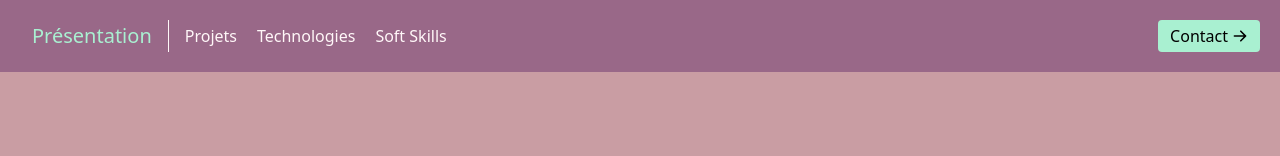
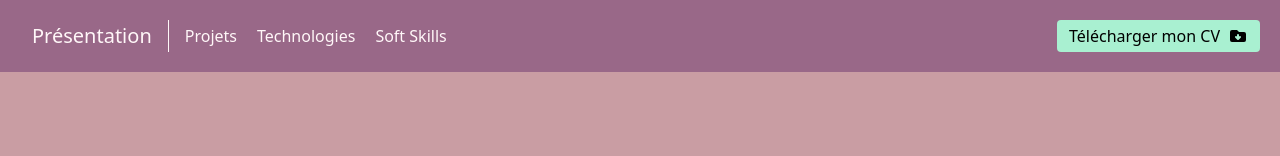
Before and after one commit to accardigianni/projet-portfolio, a React (Create React App) app in the folder my-portfolio/: page / in a window 1280 px wide. Shown: the top 156 px of the page. Built offline with nearby package versions, Linux system fonts and the light colour scheme.

Commit message:
download CV feature

```diff
--- /dev/null
+++ b/my-portfolio/src/components/DownloadPDF.js
@@ -0,0 +1,16 @@
+import React from "react";
+import { FolderDownloadIcon } from "@heroicons/react/solid";
+import CV from "../assets/Gianni-Accardi.pdf"
+
+
+export default function Download() {
+    return (
+        <a
+            href={CV}
+            download={CV}
+            className="inline-flex items-center bg-aquamarine border-0 py-1 px-3 focus:outline-none hover:bg-gray-700 rounded text-base mt-4 md:mt-0">
+            Télécharger mon CV
+            <FolderDownloadIcon className="w-5 h-5 ml-2" />
+        </a>
+    )
+}
--- a/my-portfolio/src/components/Navbar.js
+++ b/my-portfolio/src/components/Navbar.js
@@ -1,11 +1,12 @@
-import { ArrowRightIcon } from "@heroicons/react/solid";
+
 import React from "react";
+import Download from "./DownloadPDF"
 // as={href} to="/#about"
 export default function Navbar() {
   return (
     <header className="bg-eggplant md:sticky top-0 z-10">
       <div className="container mx-auto flex flex-wrap p-5 flex-col md:flex-row items-center">
-        <div className="title-font font-medium text-aquamarine mb-4 md:mb-0">
+        <div className="title-font font-medium text-snow hover:text-aquamarine mb-4 md:mb-0">
           <a href="#about" className="ml-3 text-xl">
             Présentation
           </a>
@@ -21,12 +22,7 @@ export default function Navbar() {
             Soft Skills
           </a>
         </nav>
-        <a
-          href="#contact"
-          className="inline-flex items-center bg-aquamarine border-0 py-1 px-3 focus:outline-none hover:bg-gray-700 rounded text-base mt-4 md:mt-0">
-          Contact
-          <ArrowRightIcon className="w-4 h-4 ml-1" />
-        </a>
+        <Download/>
       </div>
     </header>
   );
```
Also changed, not shown: 1 other file (tests, documents, lock files or other folders).
